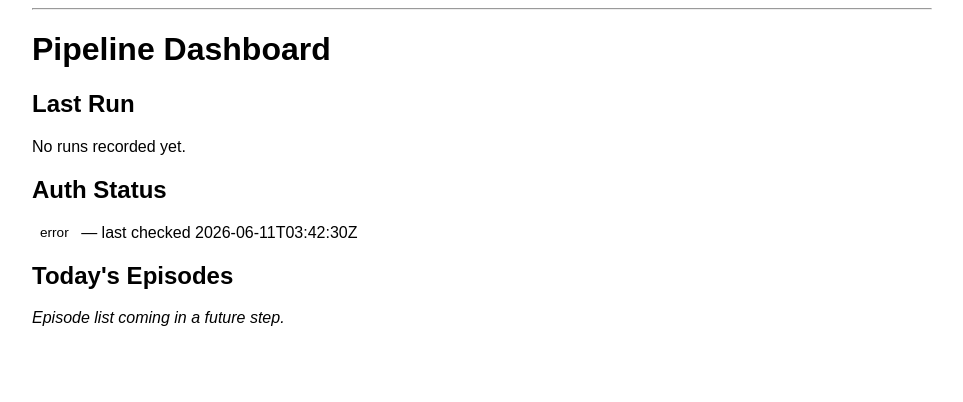
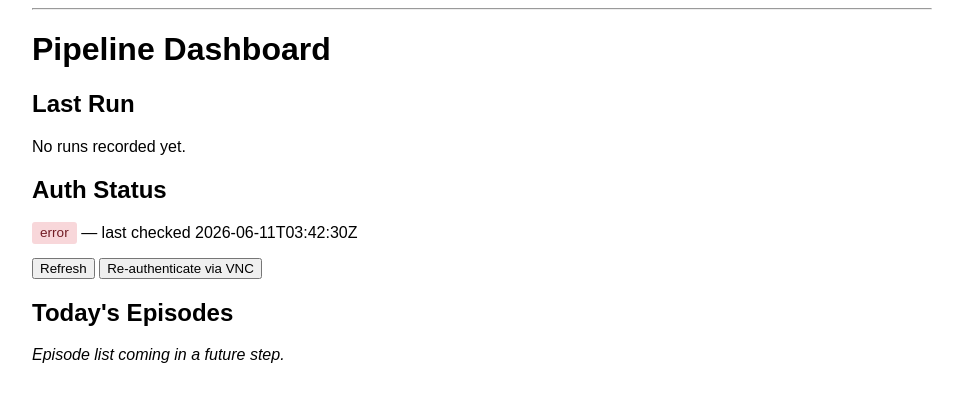
Before and after one commit to whitewalls86/de-podcast, a FastAPI app: page /admin/ in a window 1280 px wide. Shown: the part 50-452 px from the top of the page, without its empty margins (158-1121 px from the left). Run offline with FastAPI, Linux system fonts and the light colour scheme.

Commit message:
Add auth management UI and badge colors to admin dashboard
- badge-ok/expiring/expired/error CSS in base.html so status chips render correctly
- Auth section now shows Refresh and Re-authenticate buttons conditioned on status
- Re-authenticate opens noVNC in a new tab and starts polling /auth/status every 10 s
- Polling updates badge and button set live; stops when status flips to ok

Co-Authored-By: Claude Sonnet 4.6 <noreply@anthropic.com>

```diff
--- a/pipeline/templates/base.html
+++ b/pipeline/templates/base.html
@@ -15,6 +15,9 @@
     .badge-partial { background: #fff3cd; color: #856404; }
     .badge-failed { background: #f8d7da; color: #721c24; }
     .badge-noop, .badge-unknown { background: #e2e3e5; color: #383d41; }
+    .badge-ok { background: #d4edda; color: #155724; }
+    .badge-expiring { background: #fff3cd; color: #856404; }
+    .badge-expired, .badge-error { background: #f8d7da; color: #721c24; }
   </style>
 </head>
 <body>
--- a/pipeline/templates/dashboard.html
+++ b/pipeline/templates/dashboard.html
@@ -18,11 +18,87 @@
 
 <section>
   <h2>Auth Status</h2>
-  <p>
-    <span class="badge badge-{{ auth.status }}">{{ auth.status }}</span>
-    {% if auth.checked_at %} — last checked {{ auth.checked_at }}{% endif %}
+  <p id="auth-badge-line">
+    <span id="auth-badge" class="badge badge-{{ auth.status }}">{{ auth.status }}</span>
+    {% if auth.checked_at %}<span id="auth-checked"> — last checked {{ auth.checked_at }}</span>{% endif %}
   </p>
+  <p id="auth-actions">
+    {% if auth.status in ("expiring", "expired", "error") %}
+    <button onclick="authRefresh()">Refresh</button>
+    {% endif %}
+    {% if auth.status in ("expired", "error") %}
+    <button onclick="authReauth()">Re-authenticate via VNC</button>
+    {% endif %}
+  </p>
+  <p id="auth-message" style="color:#856404"></p>
 </section>
+
+<script>
+async function authRefresh() {
+  setAuthMessage("Refreshing…");
+  try {
+    const r = await fetch("/auth/refresh", {method: "POST"});
+    const d = await r.json();
+    if (d.status === "ok") {
+      setAuthMessage("Refresh succeeded.");
+      await pollAuthStatus();
+    } else {
+      setAuthMessage("Refresh failed: " + (d.detail || d.status));
+    }
+  } catch (e) {
+    setAuthMessage("Request error: " + e);
+  }
+}
+
+async function authReauth() {
+  setAuthMessage("Starting re-auth session…");
+  try {
+    const r = await fetch("/auth/reauth", {method: "POST"});
+    const d = await r.json();
+    if (d.status === "started" || d.status === "already_running") {
+      window.open(d.vnc_url, "_blank");
+      setAuthMessage("VNC session open — complete login, then status will update automatically.");
+      pollAuthStatus(true);
+    } else {
+      setAuthMessage("Could not start re-auth: " + d.status);
+    }
+  } catch (e) {
+    setAuthMessage("Request error: " + e);
+  }
+}
+
+async function pollAuthStatus(loop) {
+  const maxAttempts = loop ? 60 : 1;
+  for (let i = 0; i < maxAttempts; i++) {
+    if (i > 0) await new Promise(res => setTimeout(res, 10000));
+    try {
+      const r = await fetch("/auth/status");
+      const d = await r.json();
+      updateAuthBadge(d);
+      if (d.status === "ok") { setAuthMessage("Auth is active."); return; }
+    } catch (_) {}
+  }
+}
+
+function updateAuthBadge(d) {
+  const badge = document.getElementById("auth-badge");
+  badge.className = "badge badge-" + d.status;
+  badge.textContent = d.status;
+  const checked = document.getElementById("auth-checked");
+  if (checked && d.checked_at) checked.textContent = " — last checked " + d.checked_at;
+  // show/hide action buttons based on new status
+  const actions = document.getElementById("auth-actions");
+  const needsRefresh = ["expiring", "expired", "error"].includes(d.status);
+  const needsReauth = ["expired", "error"].includes(d.status);
+  actions.innerHTML =
+    (needsRefresh ? '<button onclick="authRefresh()">Refresh</button> ' : "") +
+    (needsReauth ? '<button onclick="authReauth()">Re-authenticate via VNC</button>' : "");
+}
+
+function setAuthMessage(msg) {
+  document.getElementById("auth-message").textContent = msg;
+}
+</script>
 
 <section>
   <h2>Today's Episodes</h2>
```
